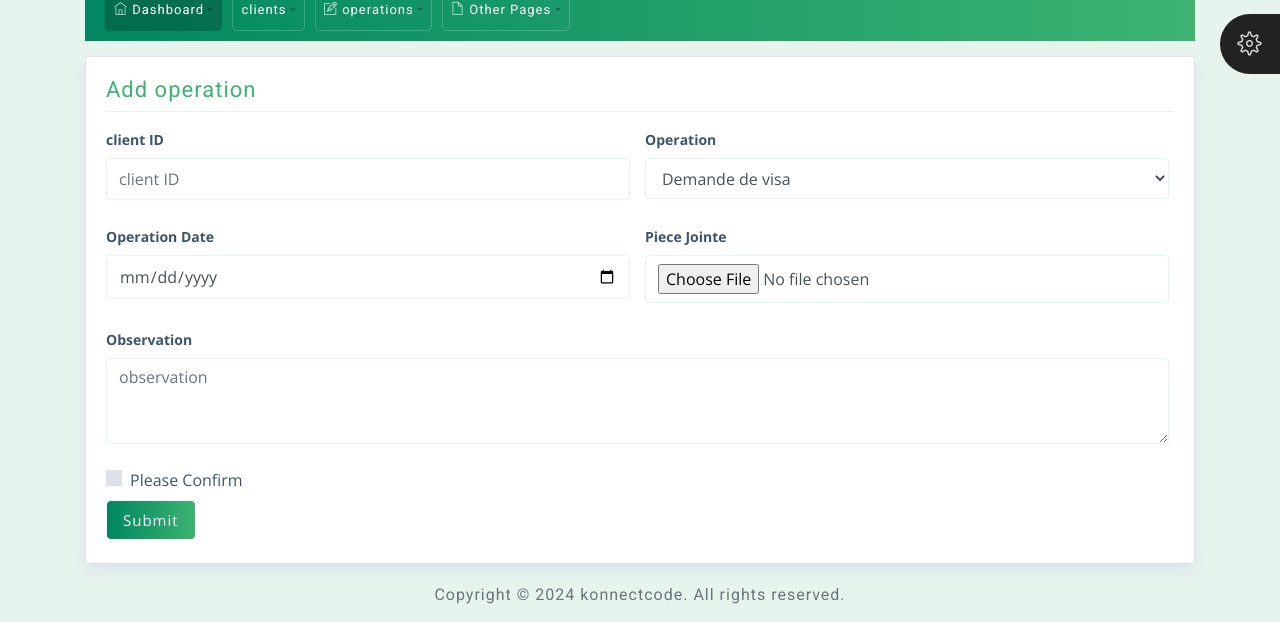
After one commit to wadia20/gestionopperation, a Django app: page /operation/add in a window 1280 px wide. The commit adds this page. Shown: the part 346-968 px from the top of the page. Run offline with Django 5.2, Linux system fonts and the light colour scheme; some libraries are stand-ins or nearby versions.

Commit message:
add client add operation done

```diff
--- a/employe/admin.py
+++ b/employe/admin.py
@@ -1,5 +1,6 @@
 from django.contrib import admin
-from .models import Employee,Client
+from .models import Employee,Client,Operation
 # Register your models here.
 admin.site.register(Employee)
 admin.site.register(Client)
+admin.site.register(Operation)
--- a/employe/form.py
+++ b/employe/form.py
@@ -0,0 +1,7 @@
+from django import forms
+from .models import Operation
+
+class OperationForm(forms.ModelForm):
+    class Meta:
+        model = Operation
+        fields = ['client_id', 'operation', 'operation_date', 'observation', 'piece_jointe', 'confirmed']
--- a/employe/models.py
+++ b/employe/models.py
@@ -17,3 +17,17 @@ class Client(models.Model):
 
     def __str__(self):
         return self.client_id
+
+
+
+
+class Operation(models.Model):
+    client_id = models.CharField(max_length=100)
+    operation = models.CharField(max_length=100)
+    operation_date = models.DateField()
+    observation = models.TextField()
+    piece_jointe = models.FileField(upload_to='piece_jointe/')
+    confirmed = models.BooleanField(default=False)
+
+    def __str__(self):
+        return f"{self.client_id} - {self.operation}"
--- a/employe/templates/base.html
+++ b/employe/templates/base.html
@@ -151,7 +151,7 @@
 							</li>
 							<li class="nav-item dropdown">
 								<a class="nav-link dropdown-toggle" data-toggle="dropdown" href="#" role="button" aria-haspopup="true"
-								 aria-expanded="false"><span class="ti-wheelchair"></span> clients</a>
+								 aria-expanded="false"> clients</a>
 								<div class="dropdown-menu">
 									<a class="dropdown-item" href="{% url 'employe:add_client' %}">Add client</a>
 									<a class="dropdown-item" href="clients.html">All clients</a>
@@ -162,12 +162,12 @@
 
 							<li class="nav-item dropdown">
 								<a class="nav-link dropdown-toggle" data-toggle="dropdown" href="#" role="button" aria-haspopup="true"
-								 aria-expanded="false"><span class="ti-pencil-alt"></span> Appointments</a>
+								 aria-expanded="false"><span class="ti-pencil-alt"></span> operations</a>
 								<div class="dropdown-menu">
-									<a class="dropdown-item" href="add-appointment.html">Add Appointment</a>
-									<a class="dropdown-item" href="appointments.html">All Appointments</a>
-									<a class="dropdown-item" href="about-appointment.html">Appointment Details</a>
-									<a class="dropdown-item" href="edit-appointment.html">Edit Appointment</a>
+									<a class="dropdown-item" href="{% url 'employe:add_operation' %}">Add operation</a>
+									<a class="dropdown-item" href="operations.html">All operations</a>
+									<a class="dropdown-item" href="about-operation.html">operation Details</a>
+									<a class="dropdown-item" href="edit-operation.html">Edit operation</a>
 								</div>
 							</li>
 
--- /dev/null
+++ b/employe/templates/client/add_operation.html
@@ -0,0 +1,77 @@
+{% extends 'base.html' %}
+{% block content %}
+
+<!-- Alerts -->
+{% if messages %}
+    {% for message in messages %}
+        <div class="alert {% if message.tags %}alert-{{ message.tags }}{% else %}alert-info{% endif %} alert-dismissible fade show" role="alert">
+            <strong>{{ message|escape }}</strong>
+            <button type="button" class="close" data-dismiss="alert" aria-label="Close">
+                <span aria-hidden="true">×</span>
+            </button>
+        </div>
+    {% endfor %}
+{% endif %}
+<!-- /Alerts -->
+<!-- Main Content -->
+<div class="container">
+    <div class="row">
+        <!-- Widget Item -->
+        <div class="col-md-12">
+            <div class="widget-area-2 proclinic-box-shadow">
+                <h3 class="widget-title">Add operation</h3>
+                <form method="POST" action="{% url 'employe:add_operation' %}" enctype="multipart/form-data">
+                    {% csrf_token %}
+                    <div class="form-row">
+                        <div class="form-group col-md-6">
+                            <label for="client-id">client ID</label>
+                            <input type="text" class="form-control" placeholder="client ID" id="client-id" name="client_id">
+                        </div>
+                        <div class="form-group col-md-6">
+                            <label for="operation">Operation</label>
+                            <select class="form-control" id="operation" name="operation">
+                                <option value="Demande de visa">Demande de visa</option>
+                                <option value="Demande de relevé">Demande de relevé</option>
+                                <option value="Demande de certification">Demande de certification</option>
+                            </select>
+                        </div>
+
+                        <div class="form-group col-md-6">
+                            <label for="operation-date">Operation Date</label>
+                            <input type="date" placeholder="operation Date" class="form-control" id="operation-date" name="operation_date">
+                        </div>
+
+                        <div class="form-group col-md-6">
+                            <label for="piece-jointe">Piece Jointe</label>
+                            <input type="file" class="form-control" id="piece-jointe" name="piece_jointe">
+                        </div>
+
+                        <div class="form-group col-md-12">
+                            <label for="observation">Observation</label>
+                            <textarea placeholder="observation" class="form-control" id="observation" rows="3" name="observation"></textarea>
+                        </div>
+
+                        <div class="form-check col-md-12 mb-2">
+                            <div class="text-left">
+                                <div class="custom-control custom-checkbox">
+                                    <input class="custom-control-input" type="checkbox" id="ex-check-2" name="confirmed">
+                                    <label class="custom-control-label" for="ex-check-2">Please Confirm</label>
+                                </div>
+                            </div>
+                        </div>
+                        <div class="form-group col-md-6 mb-3">
+                            <button type="submit" class="btn btn-primary btn-lg">Submit</button>
+                        </div>
+                    </div>
+                </form>
+
+            </div>
+        </div>
+        <!-- /Widget Item -->
+    </div>
+</div>
+
+
+
+<!-- /Main Content -->
+{% endblock %}
--- a/employe/urls.py
+++ b/employe/urls.py
@@ -8,5 +8,6 @@ urlpatterns = [
     path('', views.home, name='home'),
     path('login/', views.login_employe, name='login'),
     path('base/', views.base, name='base'),
-    path('client/add',views.ADD_CLIENT,name='add_client')
+    path('client/add',views.ADD_CLIENT,name='add_client'),
+    path('operation/add',views.ADD_OPERATION,name='add_operation')
 ]
--- a/employe/views.py
+++ b/employe/views.py
@@ -4,6 +4,7 @@ from django.contrib import messages
 from django.shortcuts import render, redirect
 from django.contrib.auth import authenticate, login, logout
 from .form import *
+from employe.models import Client
 # home page
 def home(request):
     return render(request, "home.html")
@@ -26,5 +27,68 @@ def login_employe(request):
     return render(request,'login.html')
 
 #add client
+from django.shortcuts import render, redirect
+from django.contrib import messages
+from django.db import IntegrityError
+from .models import Client
+
 def ADD_CLIENT(request):
-    return render(request,'client/add_client.html')
+    if request.method == 'POST':
+        id = request.POST.get('client_id')
+        name = request.POST.get('client_name')
+        birth = request.POST.get('client_birth')
+        phone = request.POST.get('client_phone')
+        email = request.POST.get('client_email')
+        gender = request.POST.get('client_gender')
+        address = request.POST.get('client_Address')
+
+        if not all([id, name, birth, phone, email, gender, address]):
+            messages.error(request, 'All fields are required.')
+            return render(request, 'client/add_client.html')
+
+        client = Client(
+            client_id=id,
+            client_Name=name,
+            Date_Of_Birth=birth,
+            Phone=phone,
+            Email=email,
+            Gender=gender,
+            Address=address,
+        )
+
+        try:
+            client.save()
+            messages.success(request, 'Client added successfully!')
+            return redirect('employe:add_client')
+        except IntegrityError:
+            messages.error(request, 'Client ID already exists.')
+            return render(request, 'client/add_client.html')
+
+    return render(request, 'client/add_client.html')
+
+
+
+#add operation
+from django.shortcuts import render, redirect
+from .form import OperationForm
+
+from django.shortcuts import render, redirect
+from django.db import IntegrityError
+from django.contrib import messages
+from .form import OperationForm
+
+def ADD_OPERATION(request):
+    if request.method == 'POST':
+        form = OperationForm(request.POST, request.FILES)
+        try:
+            if form.is_valid():
+                form.save()
+                messages.success(request, 'Operation added successfully!')
+                return redirect('employe:add_operation')
+        except IntegrityError:
+            messages.error(request, 'Operation ID already exists.')
+            return render(request, 'client/add_operation.html', {'form': form})
+    else:
+        form = OperationForm()  # Ensure form is initialized for GET request
+
+    return render(request, 'client/add_operation.html', {'form': form})
```
Also changed, not shown: employe/templates/client/add_client.html (+31 -30 lines), db.sqlite3, employe/migrations/0004_operation.py (added), 3 other files.
